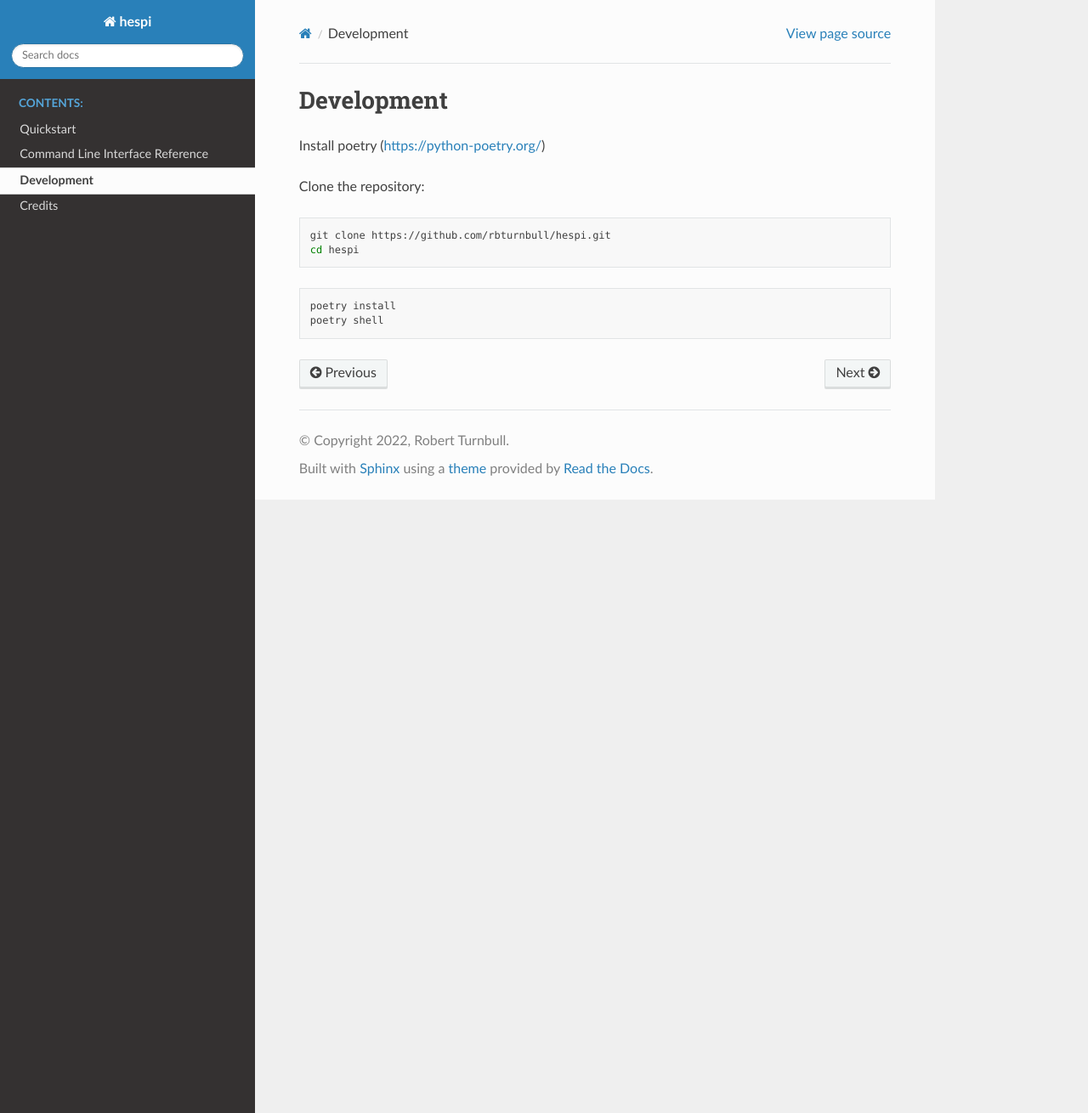
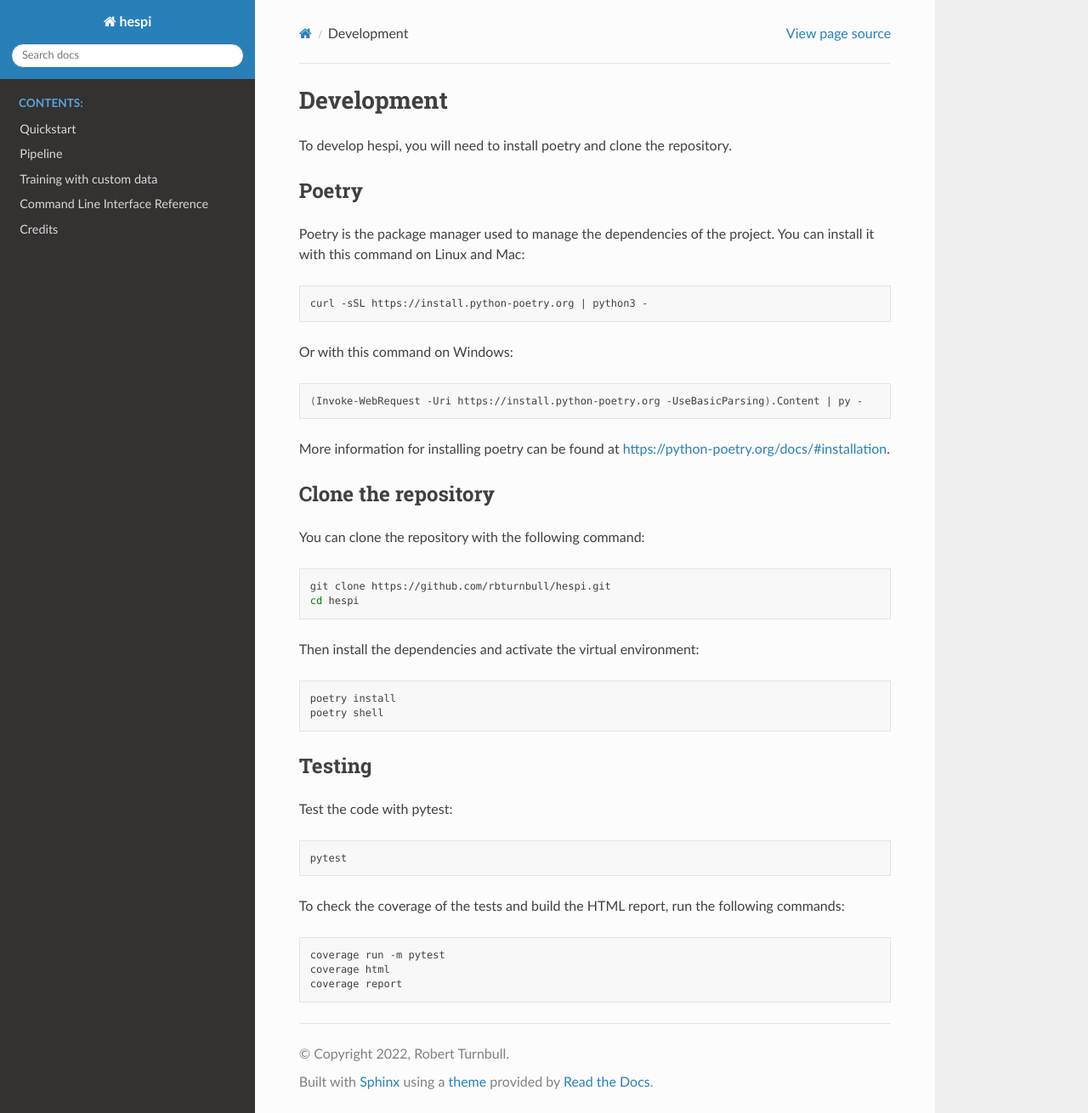
Before and after one commit to rbturnbull/hespi, a Sphinx documentation site: the page built from docs/development.rst, in a window 1280 px wide and 1310 px high. Shown: the whole window at 85% size. Built offline with Sphinx 7.4.7 and the Read the Docs theme 2.0.0, drawn with Linux system fonts in a browser that asks for light colours.

Commit message:
:abc: adding heaps more info for docs

```diff
--- a/docs/cli.rst
+++ b/docs/cli.rst
@@ -5,3 +5,8 @@ Command Line Interface Reference
 .. click:: hespi.main:app
    :prog: hespi
    :nested: full
+
+
+.. click:: hespi.tools:app
+   :prog: hespi-tools
+   :nested: full
--- a/docs/development.rst
+++ b/docs/development.rst
@@ -2,22 +2,57 @@
 Development
 ============
 
-Install poetry (https://python-poetry.org/)
+To develop hespi, you will need to install poetry and clone the repository.
 
-Clone the repository:
+Poetry
+======
+
+Poetry is the package manager used to manage the dependencies of the project. You can install it with this command on Linux and Mac:
+
+.. code-block:: bash
+
+    curl -sSL https://install.python-poetry.org | python3 -
+
+Or with this command on Windows:
+
+.. code-block:: bash
+
+    (Invoke-WebRequest -Uri https://install.python-poetry.org -UseBasicParsing).Content | py -
+
+More information for installing poetry can be found at https://python-poetry.org/docs/#installation.
+
+
+Clone the repository
+====================
+
+You can clone the repository with the following command:
 
 .. code-block:: bash
 
     git clone https://github.com/rbturnbull/hespi.git
     cd hespi
 
+
+Then install the dependencies and activate the virtual environment:
+
 .. code-block:: bash
 
     poetry install
     poetry shell
 
-.. Test the code with pytest:
+Testing
+=======
 
-.. .. code-block:: bash
+Test the code with pytest:
 
-..     pytest
+.. code-block:: bash
+
+    pytest
+
+To check the coverage of the tests and build the HTML report, run the following commands:
+
+.. code-block:: bash
+
+    coverage run -m pytest
+    coverage html
+    coverage report
--- a/docs/index.rst
+++ b/docs/index.rst
@@ -17,8 +17,9 @@ Hespi
    :caption: Contents:
 
    quickstart
+   pipeline
+   training
    cli
-   development
    contributing
    credits
 
```
Also changed, not shown: CONTRIBUTING.rst (+52 -1 lines), README.rst (+32 -29 lines), docs/pipeline.rst (added, +85 -0 lines), docs/training.rst (added, +75 -0 lines), docs/images/HespiDiagram.jpg (added), docs/images/Label-Fields-Classes.jpg (added), docs/images/Sheet-Component-Classes.jpg (added).
